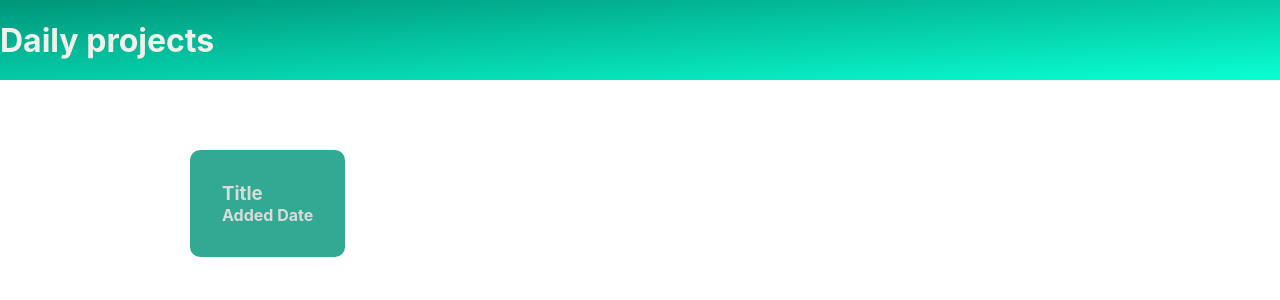
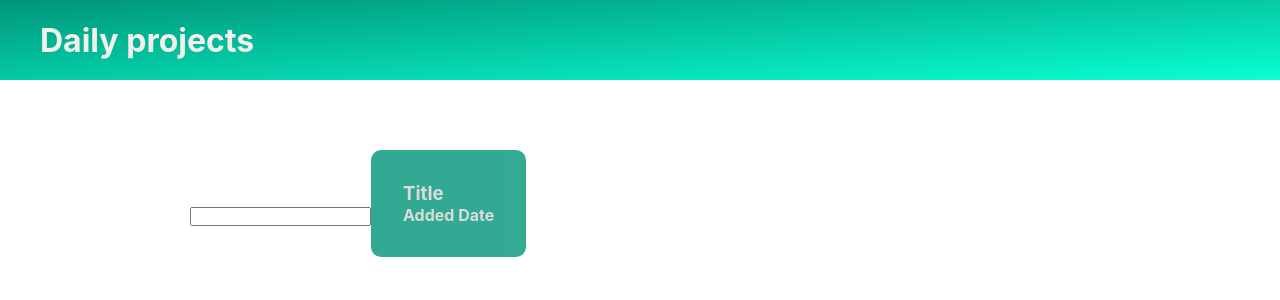
Before and after one commit to R3laxation/Test-Todo, a React (Create React App) app: page / in a window 1280 px wide. Shown: the top 300 px of the page. Built offline with nearby package versions, Linux system fonts and the light colour scheme.

Commit message:
Created Input.tsx

```diff
--- a/src/components/header/Header.module.scss
+++ b/src/components/header/Header.module.scss
@@ -2,6 +2,7 @@
   display: flex;
   align-items: center;
   height: 10vh;
+  padding-left: 40px;
   margin-bottom: 30px;
   background: linear-gradient(to bottom right, var(--color-primary), var(--color-primary-light));
   color: var(--color-primary-text);
--- a/src/pages/projects/Projects.tsx
+++ b/src/pages/projects/Projects.tsx
@@ -4,11 +4,12 @@ import styles from './Projects.module.scss';
 
 export const Projects = () => {
     return (
-            <>
+            <div>
+                <input/>
                 <Link to={`/project/`} className={styles.project}>
                     <h3>Title</h3>
                     <h4>Added Date</h4>
                 </Link>
-            </>
+            </div>
     );
 };
```
Also changed, not shown: src/components/input/Input.tsx (added, +9 -0 lines).
